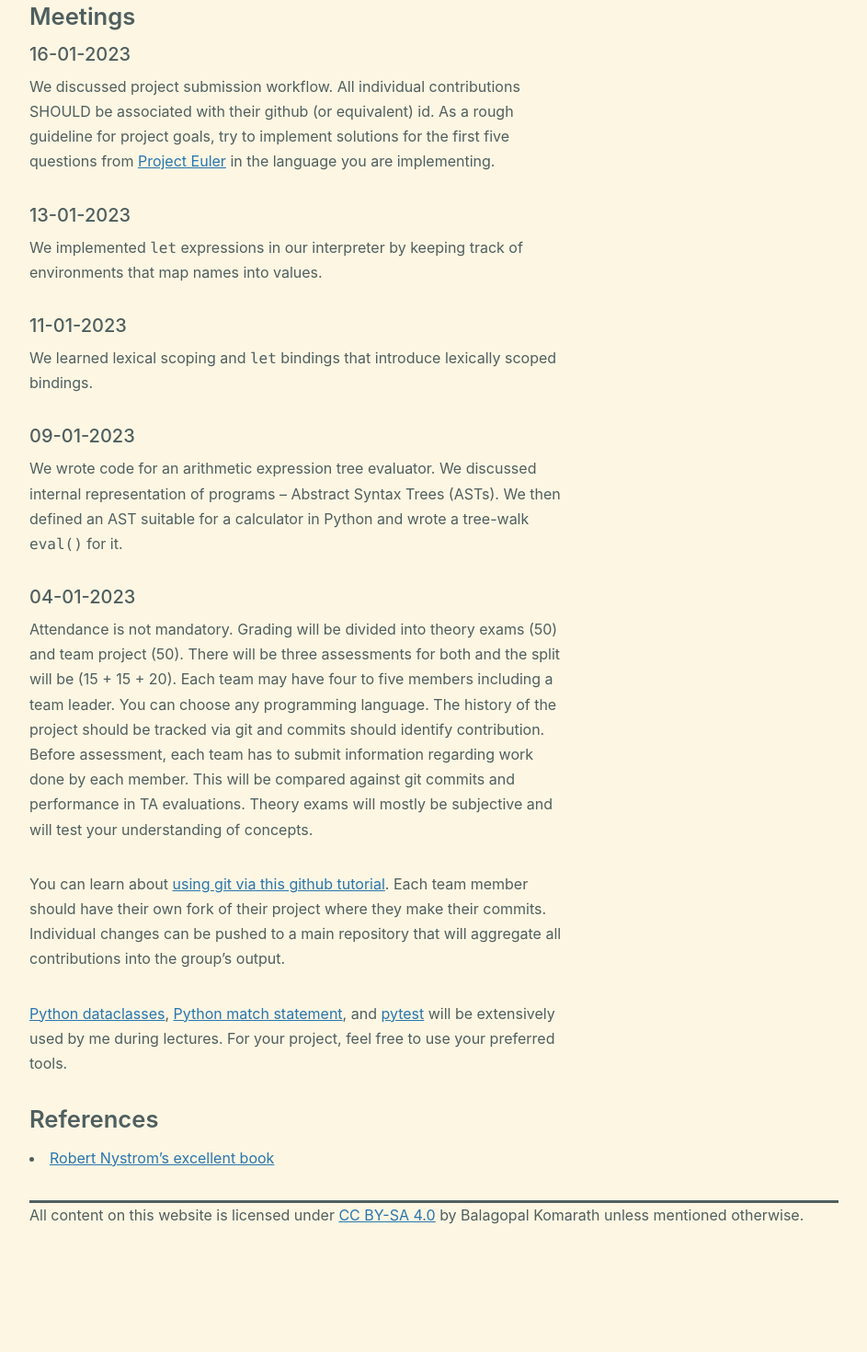
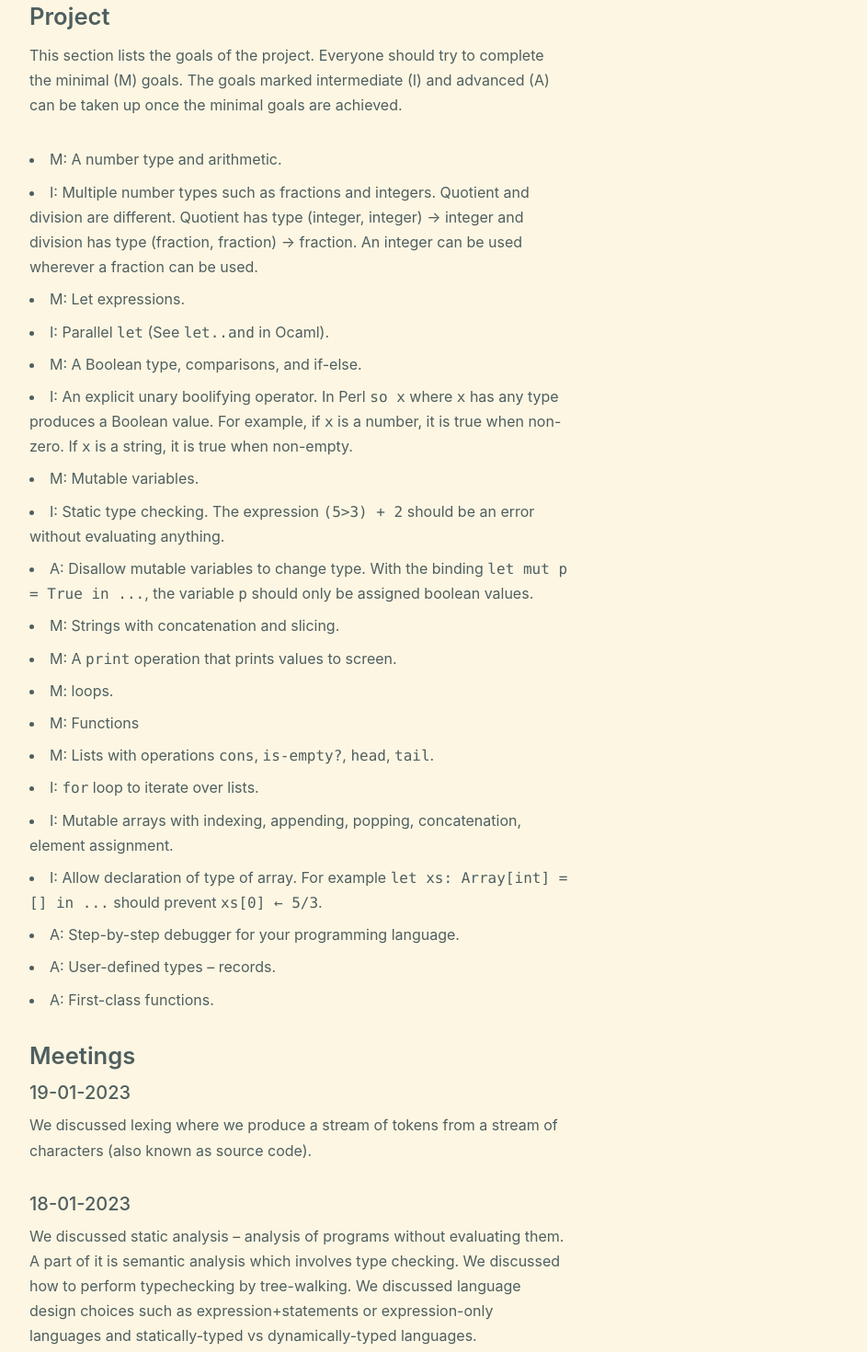
Before and after one commit to balu/balu.github.io, a plain HTML site: page teaching/compilers-2023/index.html in a window 1280 px wide. Shown: the part 783-2253 px from the top of the page at 92% size, without its empty margins (168-1111 px from the left). Before the commit the page ends 2126 px from the top, so only its background shows below. Drawn offline with Linux system fonts and the light colour scheme.

Commit message:
Added compilers lecture on 19-01-2023.

```diff
--- a/teaching/compilers-2023/index.html
+++ b/teaching/compilers-2023/index.html
@@ -50,7 +50,35 @@ Compilers (2023)
 </ul>
 <p>We will aim to implement a tree-walking interpreter followed by designing a bytecode along with a source to bytecode compiler that implements some optimizations such as function inlining, loop unrolling, constant folding, and dead code elimination.</p>
 <p>My code for this course will be hosted at the <a href="https://github.com/balu/sim">github repository for CS327: Compilers (2023)</a>.</p>
+<h2 id="project">Project</h2>
+<p>This section lists the goals of the project. Everyone should try to complete the minimal (M) goals. The goals marked intermediate (I) and advanced (A) can be taken up once the minimal goals are achieved.</p>
+<ul>
+<li>M: A number type and arithmetic.</li>
+<li>I: Multiple number types such as fractions and integers. Quotient and division are different. Quotient has type (integer, integer) -&gt; integer and division has type (fraction, fraction) -&gt; fraction. An integer can be used wherever a fraction can be used.</li>
+<li>M: Let expressions.</li>
+<li>I: Parallel <code>let</code> (See <code>let..and</code> in Ocaml).</li>
+<li>M: A Boolean type, comparisons, and if-else.</li>
+<li>I: An explicit unary boolifying operator. In Perl <code>so x</code> where <code>x</code> has any type produces a Boolean value. For example, if <code>x</code> is a number, it is true when non-zero. If <code>x</code> is a string, it is true when non-empty.</li>
+<li>M: Mutable variables.</li>
+<li>I: Static type checking. The expression <code>(5&gt;3) + 2</code> should be an error without evaluating anything.</li>
+<li>A: Disallow mutable variables to change type. With the binding <code>let mut p = True in ...</code>, the variable <code>p</code> should only be assigned boolean values.</li>
+<li>M: Strings with concatenation and slicing.</li>
+<li>M: A <code>print</code> operation that prints values to screen.</li>
+<li>M: loops.</li>
+<li>M: Functions</li>
+<li>M: Lists with operations <code>cons</code>, <code>is-empty?</code>, <code>head</code>, <code>tail</code>.</li>
+<li>I: <code>for</code> loop to iterate over lists.</li>
+<li>I: Mutable arrays with indexing, appending, popping, concatenation, element assignment.</li>
+<li>I: Allow declaration of type of array. For example <code>let xs: Array[int] = [] in ...</code> should prevent <code>xs[0] ← 5/3</code>.</li>
+<li>A: Step-by-step debugger for your programming language.</li>
+<li>A: User-defined types &ndash; records.</li>
+<li>A: First-class functions.</li>
+</ul>
 <h2 id="meetings">Meetings</h2>
+<h3 id="19-01-2023">19-01-2023</h3>
+<p>We discussed lexing where we produce a stream of tokens from a stream of characters (also known as source code).</p>
+<h3 id="18-01-2023">18-01-2023</h3>
+<p>We discussed static analysis &ndash; analysis of programs without evaluating them. A part of it is semantic analysis which involves type checking. We discussed how to perform typechecking by tree-walking. We discussed language design choices such as expression+statements or expression-only languages and statically-typed vs dynamically-typed languages.</p>
 <h3 id="16-01-2023">16-01-2023</h3>
 <p>We discussed project submission workflow. All individual contributions SHOULD be associated with their github (or equivalent) id. As a rough guideline for project goals, try to implement solutions for the first five questions from <a href="https://projecteuler.net/">Project Euler</a> in the language you are implementing.</p>
 <h3 id="13-01-2023">13-01-2023</h3>
```
